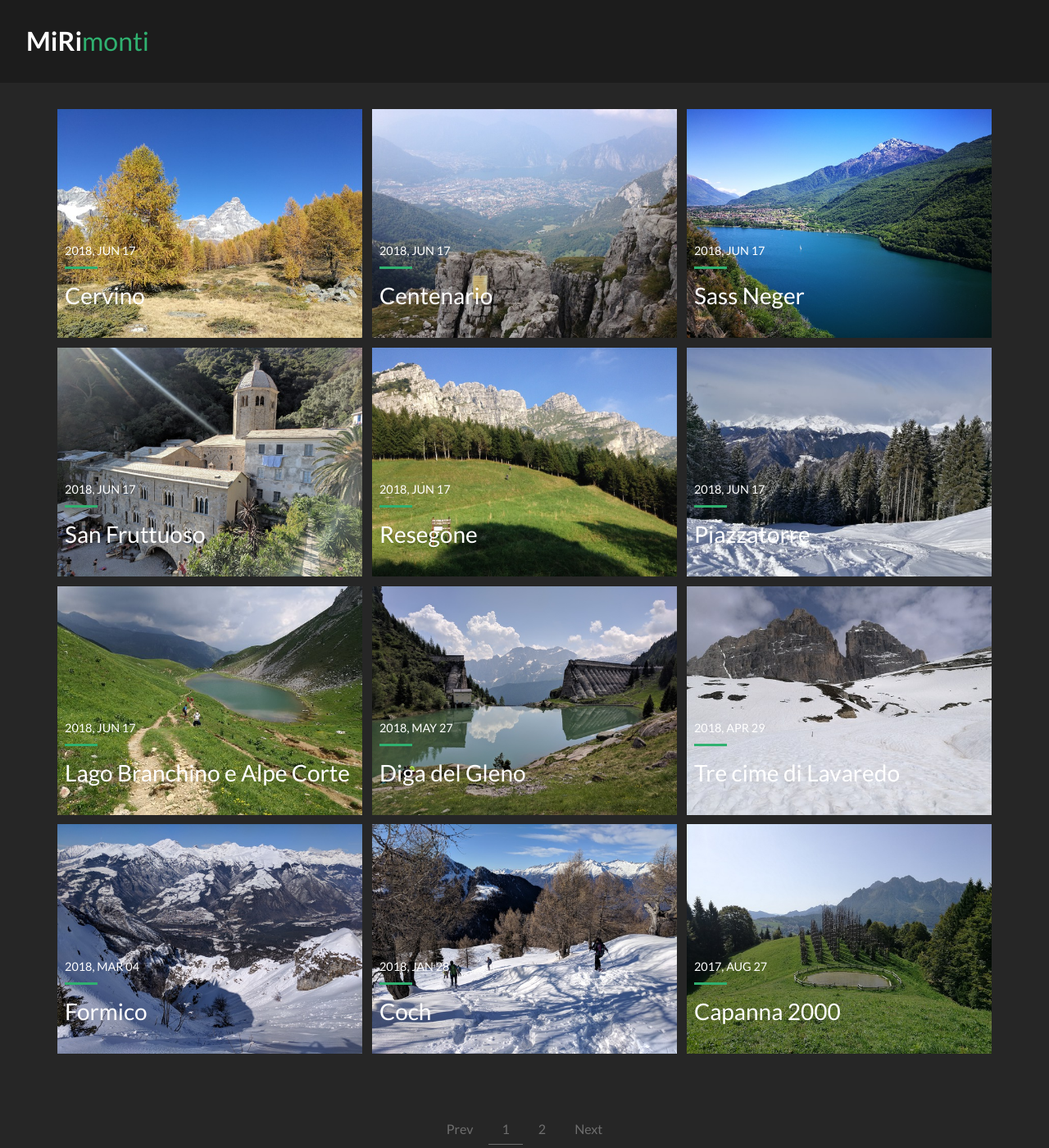
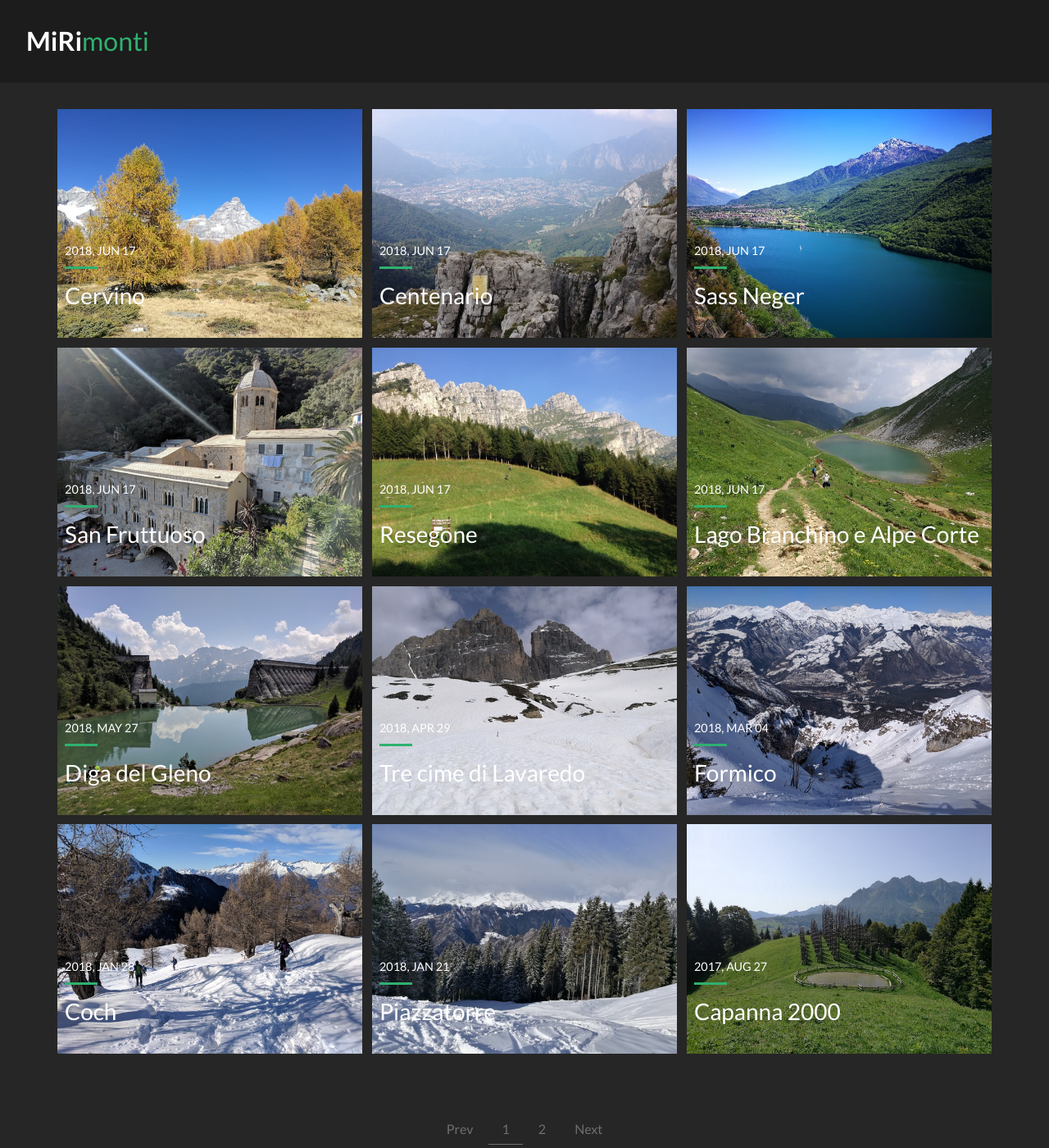
Before and after one commit to RCasatta/mirimonti, a Jekyll site: the page built from index.html, in a window 1280 px wide and 1400 px high. Shown: the whole window at 82% size. Built offline with Jekyll 4.4.1, drawn with Linux system fonts in a browser that asks for light colours; the list of posts is cut into pages by our own code; comment, search, counter and statistics services are not loaded.

Commit message:
Update and rename 2018-06-17-piazzatorre.md to 2018-01-21-piazzatorre.md

```diff
--- a/_posts/2018-06-17-piazzatorre.md
+++ b/_posts/2018-01-21-piazzatorre.md
@@ -2,9 +2,9 @@
 layout: post
 title: "Piazzatorre"
 img: Panorama_Piazzatorre.jpg
-date: 2018-06-17
+date: 2018-01-21
 description: Descrizione breve
-tag: [Alpi Orobie]
+tag: [Alpi Orobie, Bergamo]
 img_dir: piazzatorre
 gps_parking:
 ---
```
